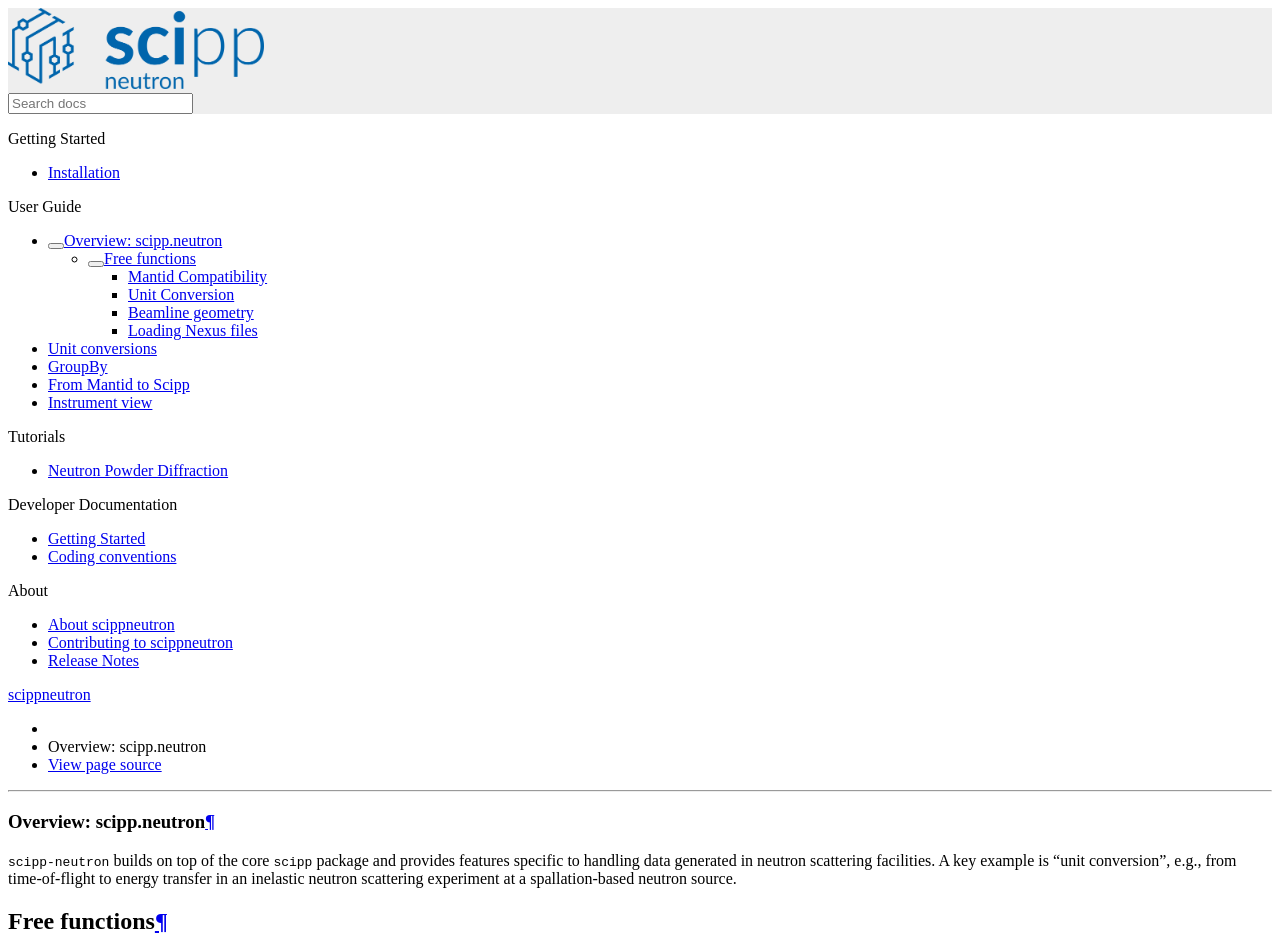
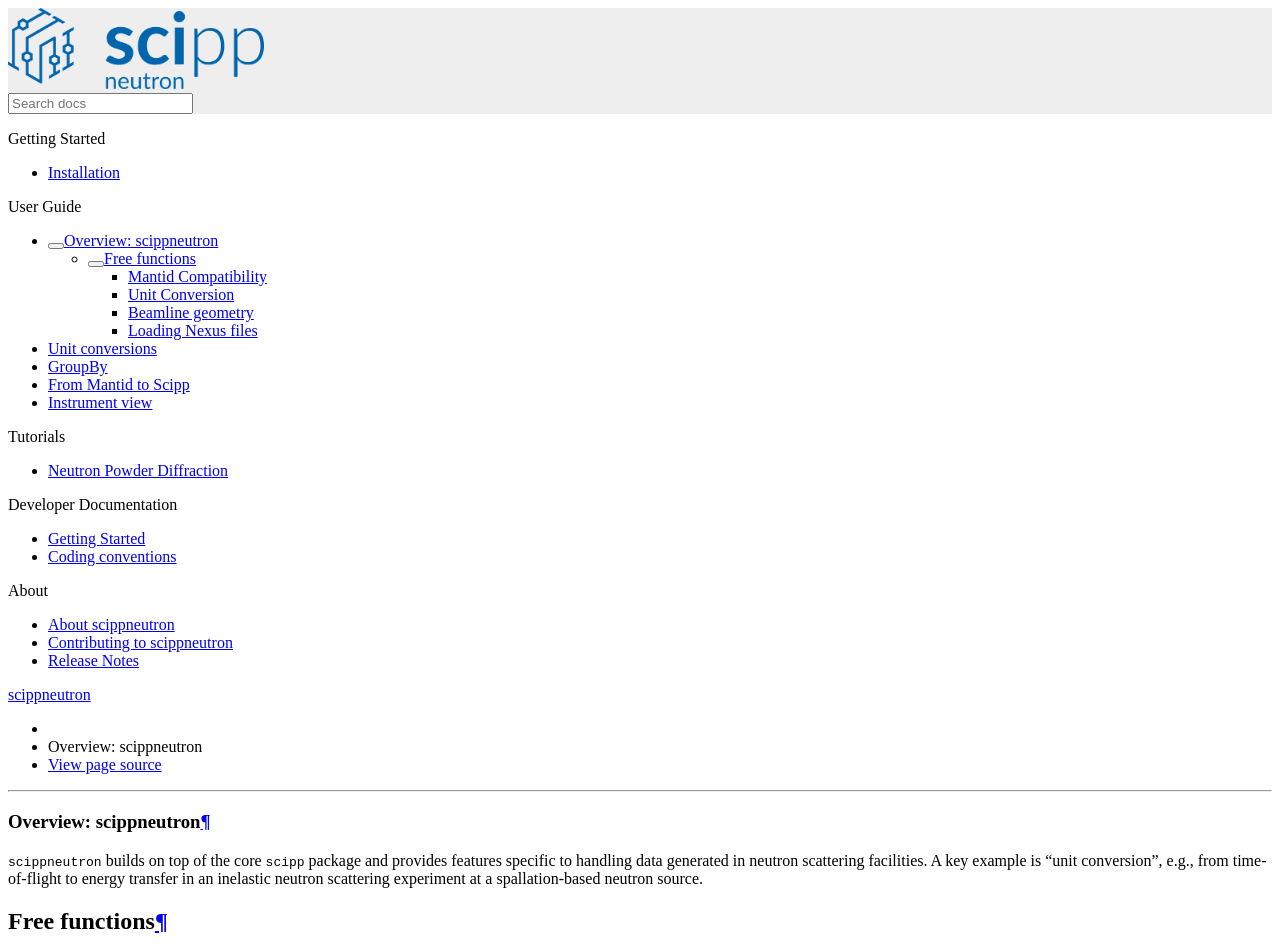
Before and after one commit to scipp/scippneutron, a Sphinx documentation site: the page built from docs/user-guide/overview.rst, in a window 1280 px wide. Shown: the top 952 px of the page. Built offline with Sphinx 7.4.7 and the Read the Docs theme 2.0.0, drawn with Linux system fonts in a browser that asks for light colours.

Commit message:
Make docs corrections

```diff
--- a/docs/about/release-notes.rst
+++ b/docs/about/release-notes.rst
@@ -9,7 +9,7 @@ First release (planned)
 Features
 ~~~~~~~~
 
-* Functionality from ``scipp.neutron`` is now available in this package.
+* Functionality from ``scipp.neutron`` (as previously known as part of the scipp package) is now available in this package.
   This includes in particular the instrument view and "unit conversions" for time-of-flight neutron sources.
 
 Breaking changes
--- a/docs/user-guide/overview.rst
+++ b/docs/user-guide/overview.rst
@@ -1,10 +1,10 @@
-.. _scipp-neutron:
-.. currentmodule:: scipp.neutron
+.. _scippneutron:
+.. currentmodule:: scippneutron
 
-Overview: scipp.neutron
+Overview: scippneutron
 =======================
 
-``scipp-neutron`` builds on top of the core ``scipp`` package and provides features specific to handling data generated in neutron scattering facilities.
+``scippneutron`` builds on top of the core ``scipp`` package and provides features specific to handling data generated in neutron scattering facilities.
 A key example is "unit conversion", e.g., from time-of-flight to energy transfer in an inelastic neutron scattering experiment at a spallation-based neutron source.
 
 Free functions
```
Also changed, not shown: docs/tutorials/neutron-diffraction.ipynb, docs/user-guide/instrument-view.ipynb.
